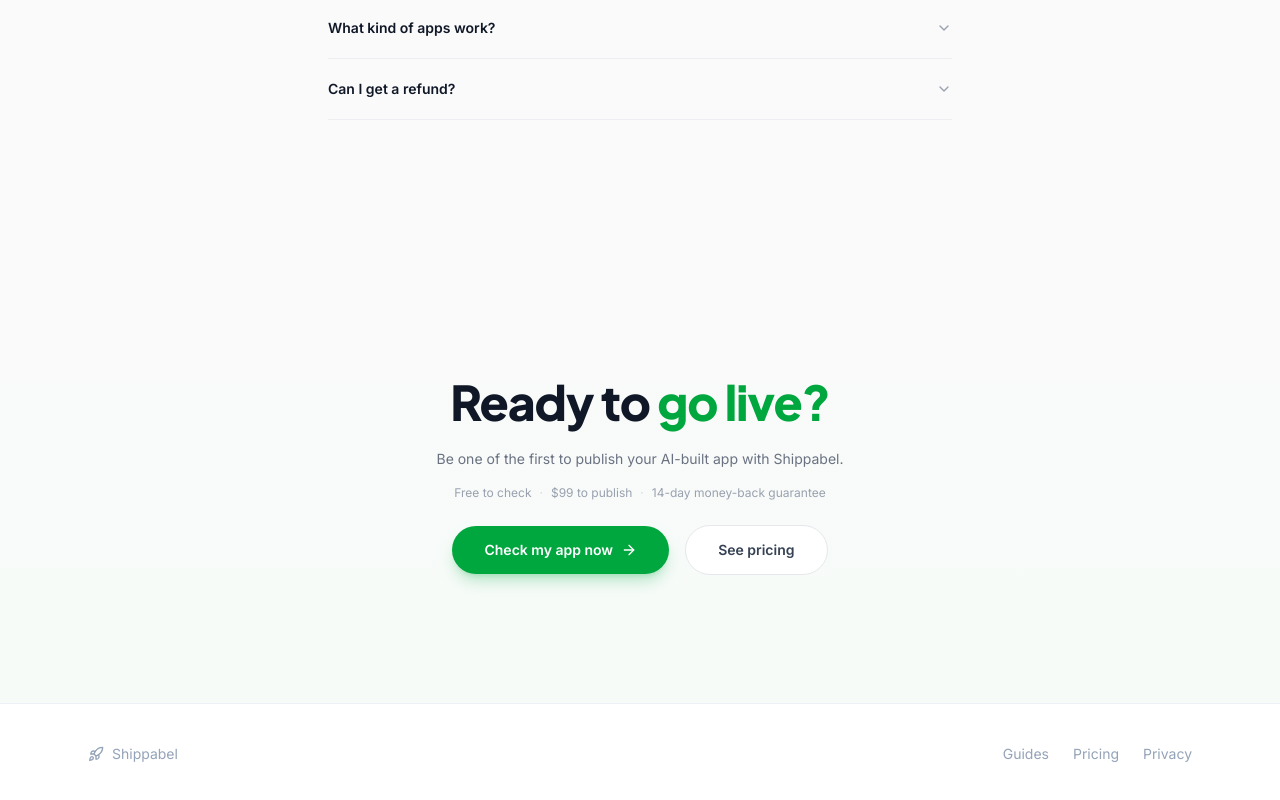
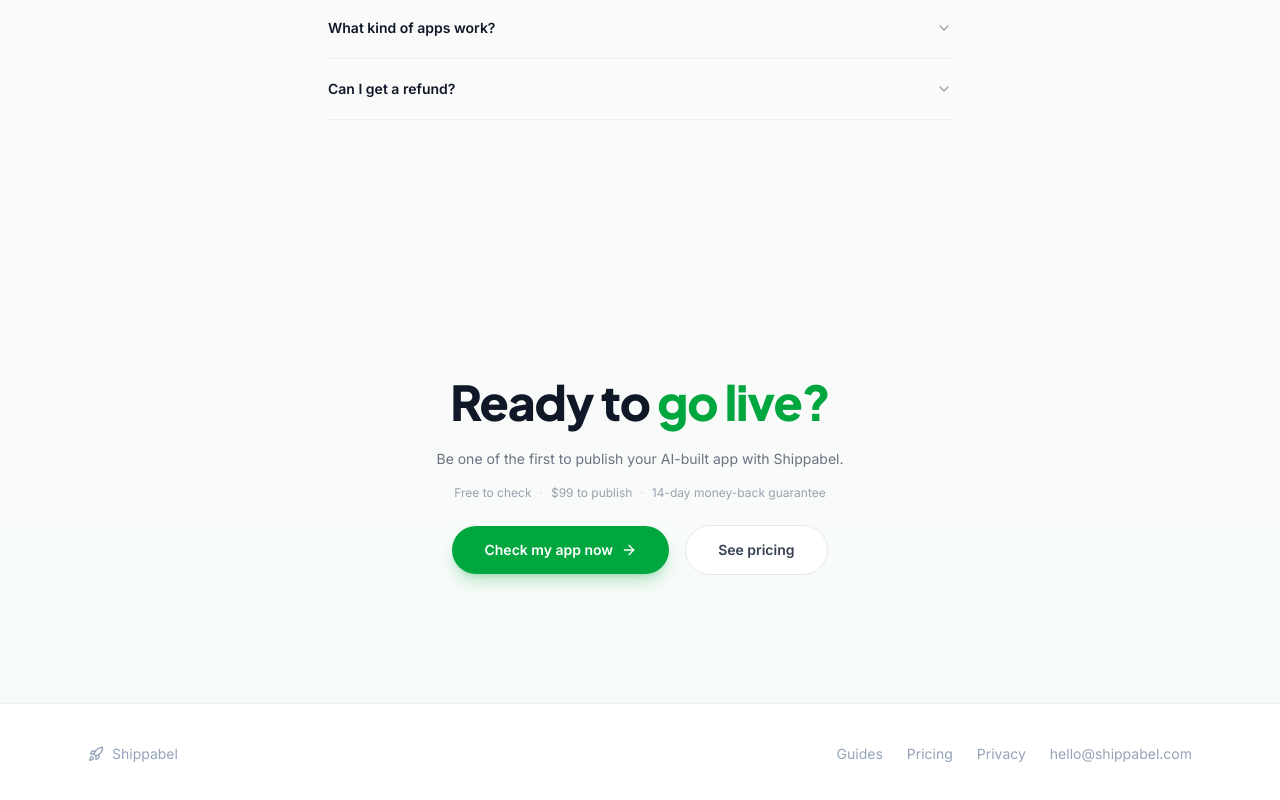
Before and after one commit to Anderssontimmy/shippabel, a React (Vite) app: page / in a window 1280 px wide. Shown: the part 3545-4345 px from the top of the page. Built offline with nearby package versions, Linux system fonts and the light colour scheme; no server answers.

Commit message:
Add contact email in footer: hello@shippabel.com → anderssontimmy@outlook.com
https://claude.ai/code/session_015VnoCHZQhbkMYn3qFSbZiH

```diff
--- a/src/components/Layout.tsx
+++ b/src/components/Layout.tsx
@@ -134,6 +134,7 @@ export const Layout = () => {
             <Link to="/blog" className="hover:text-surface-600 transition-colors">Guides</Link>
             <Link to="/pricing" className="hover:text-surface-600 transition-colors">Pricing</Link>
             <Link to="/privacy" className="hover:text-surface-600 transition-colors">Privacy</Link>
+            <a href="mailto:anderssontimmy@outlook.com" className="hover:text-surface-600 transition-colors">hello@shippabel.com</a>
           </div>
         </div>
       </footer>
```
